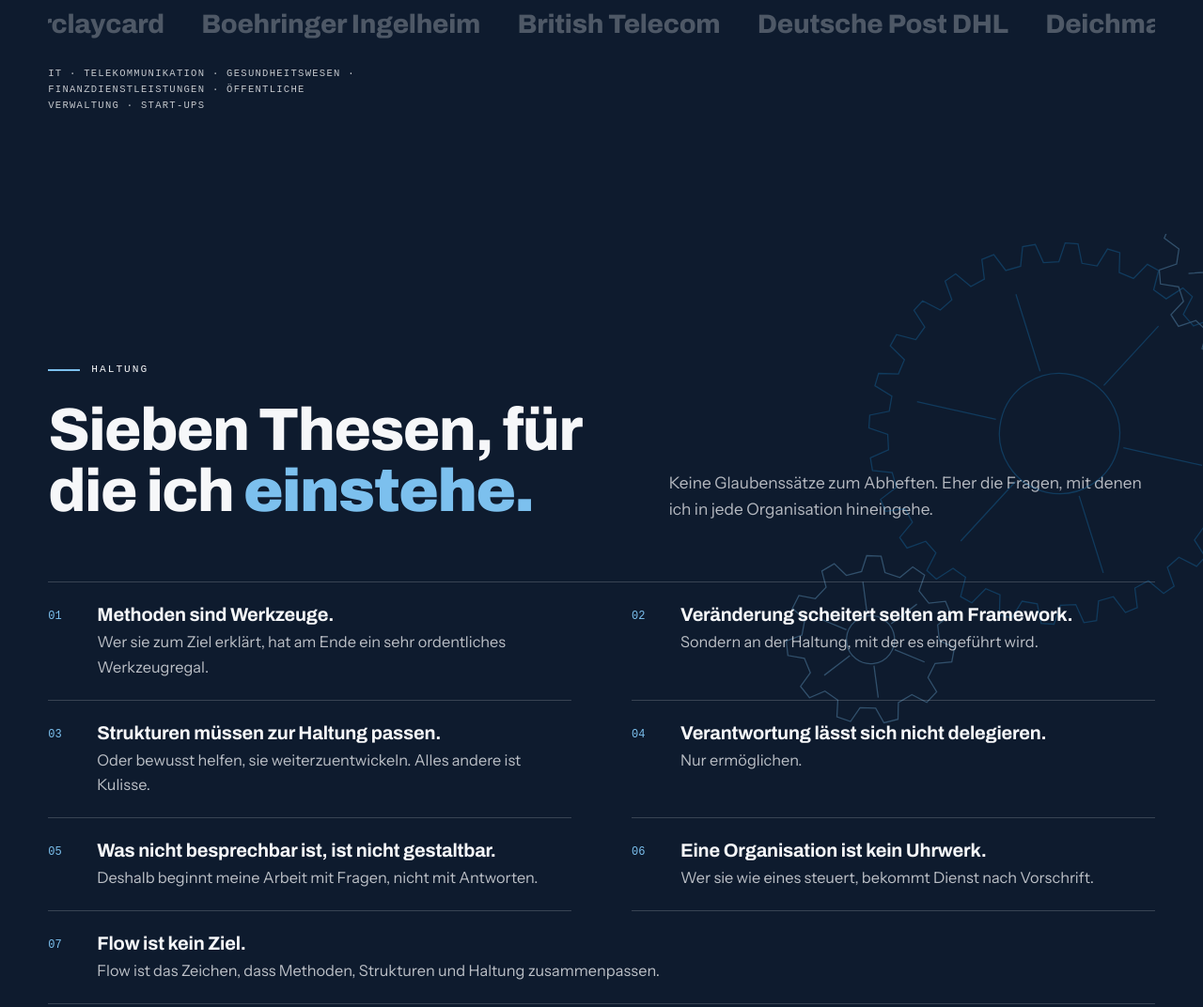
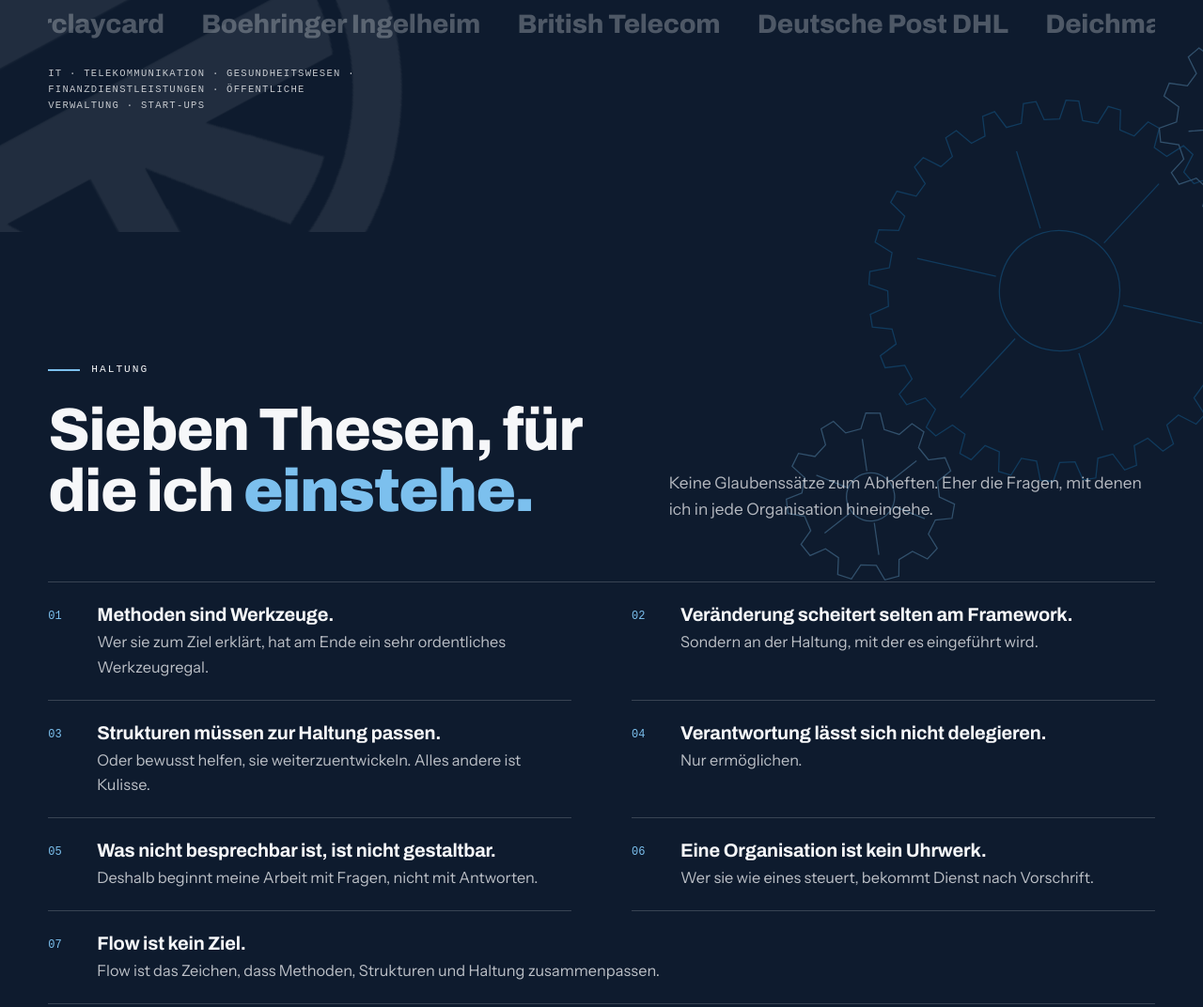
Before and after one commit to MaxHOR3012/Rein-Digital-Vorschau, a plain HTML site: page index.html in a window 1280 px wide. Shown: the part 5375-6447 px from the top of the page at 94% size. Drawn offline with Linux system fonts and the light colour scheme; a web font is replaced by a local one.

Commit message:
Logo als drehendes Hintergrund-Element, Zahnraeder ueber die Abschnittsgrenze
Co-Authored-By: Claude Opus 5.5 <noreply@anthropic.com>

```diff
--- a/assets/site.css
+++ b/assets/site.css
@@ -305,11 +305,11 @@ h3{font-size:clamp(1.3rem,1.8vw,1.65rem);letter-spacing:-.015em}
 }
 
 /* ---------- steampunk / books ---------- */
-.steam{background:var(--navy-d);color:var(--bg);overflow:hidden}
+.steam{background:var(--navy-d);color:var(--bg);overflow-x:clip;overflow-y:visible}
 .gears{position:absolute;pointer-events:none}
 .gears path{fill:none;stroke:var(--blue);stroke-width:1.4}
 .gears .g2 path{stroke:var(--blue-l)}
-.steam .gears{right:-140px;top:-80px;width:min(640px,72vw);opacity:.32}
+.steam .gears{right:-140px;top:-230px;width:min(640px,72vw);opacity:.32}
 .steam-grid{display:grid;grid-template-columns:1.1fr .9fr;gap:clamp(30px,5vw,80px);align-items:center;position:relative}
 .steam h2{font-size:clamp(2.4rem,5vw,4.6rem)}
 .steam h2 b{color:var(--blue-l);font-weight:900}
@@ -706,3 +706,12 @@ body.menu-open .talk-fab{display:none}
   .mt{display:none}
   .befund .verdict{border-top:0;margin-top:0}
 }
+
+/* logo watermark (about) + gears running across the section edge */
+.logo-bg{position:absolute;left:-200px;bottom:-160px;width:min(640px,80vw);aspect-ratio:1;border-radius:50%;overflow:hidden;pointer-events:none;opacity:.08;z-index:0}
+.logo-bg img{width:125%;max-width:none;margin:-2.5% 0 0 -12.5%;filter:brightness(0) invert(1)}
+.about .wrap{position:relative;z-index:1}
+.steam .gears{z-index:0}
+.steam .wrap{position:relative;z-index:1}
+@media (max-width:900px){.logo-bg{left:-120px;bottom:-80px;width:380px}}
+.about + .steam{margin-top:-2px;padding-top:calc(clamp(80px,10vw,150px) + 2px)}
--- a/assets/site.js
+++ b/assets/site.js
@@ -99,6 +99,9 @@ $$('svg.gears').forEach(svg=>{
   const tick=()=>{base+=.12;const r=svg.parentElement.getBoundingClientRect();const sc=(innerHeight-r.top)*.12;gs.forEach((g,i)=>g.style.transform=`rotate(${(base+sc)*G[i][5]}deg)`);requestAnimationFrame(tick)};tick();
 });
 
+/* ---- logo watermark: turns slowly, like the gears ---- */
+$$('.logo-bg').forEach(el=>{let base=0;const t=()=>{base+=.04;const r=el.parentElement.getBoundingClientRect();el.style.transform=`rotate(${base+(innerHeight-r.top)*.04}deg)`;requestAnimationFrame(t)};t()});
+
 /* ---- floating talk button ---- */
 const fab=$('.talk-fab');
 if(fab){const hide=$$('#termin,#check');const upd=()=>{const past=scrollY>innerHeight*.7;const inBook=hide.some(t=>{const r=t.getBoundingClientRect();return r.top<innerHeight&&r.bottom>0});fab.classList.toggle('show',past&&!inBook)};addEventListener('scroll',upd,{passive:true});upd()}
--- a/index.html
+++ b/index.html
@@ -9,7 +9,7 @@
 <link rel="preconnect" href="https://fonts.googleapis.com">
 <link rel="preconnect" href="https://fonts.gstatic.com" crossorigin>
 <link href="https://fonts.googleapis.com/css2?family=Archivo:wdth,wght@62..125,300..900&family=Instrument+Sans:wght@400;500;600&family=Chivo+Mono:wght@400;500&display=swap" rel="stylesheet">
-<link rel="stylesheet" href="assets/site.css?v=35">
+<link rel="stylesheet" href="assets/site.css?v=38">
 </head>
 <body>
 
@@ -161,6 +161,7 @@
 
 <!-- ABOUT -->
 <section class="about sec" id="about">
+  <div class="logo-bg" aria-hidden="true"><img src="assets/logo.png" alt=""></div>
   <div class="wrap">
     <div class="about-grid">
       <div class="about-photo rv">
@@ -376,6 +377,6 @@
   </div>
 </footer>
 <a class="talk-fab" href="index.html#termin" aria-label="Erstgespräch vereinbaren"><img src="assets/img/p2.jpg" alt=""><span>Erstgespräch</span></a>
-<script src="assets/site.js?v=35"></script>
+<script src="assets/site.js?v=38"></script>
 </body>
 </html>
```
Also changed, not shown: flow-steuerung.html (+2 -2 lines), haltung-fuehrung.html (+2 -2 lines), health-series.html (+2 -2 lines).
